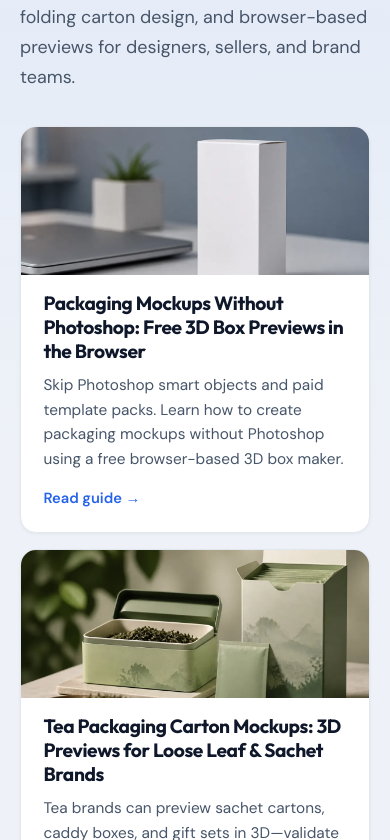
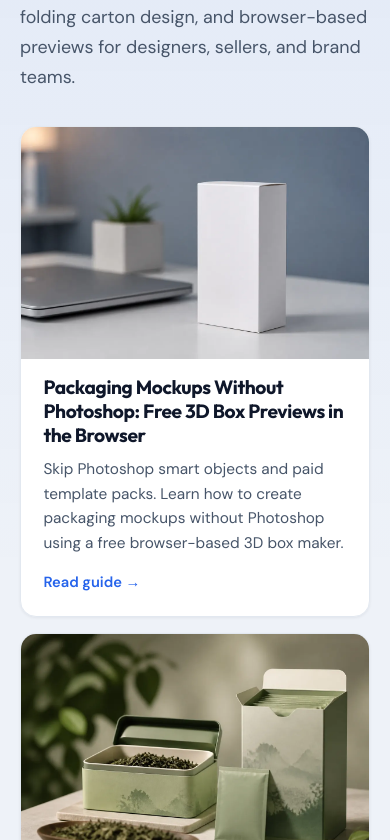
Before and after one commit to kashanshah/3dboxstudio, a Next.js app: page / in a window 390 px wide. Shown: the part 10784-11624 px from the top of the page. Built offline with nearby package versions, Linux system fonts and the light colour scheme; no server answers.

Commit message:
Show full blog thumbnails without cropping on mobile
Use the images’ native 3:2 aspect ratio with object-fit: contain and
drop max-height crops so listing and hero images stay fully visible.

Co-authored-by: Syed Kashan Ali Shah <kashanshah@hotmail.com>

```diff
--- a/src/landing.css
+++ b/src/landing.css
@@ -1859,7 +1859,6 @@
   display: block;
   margin: -1.35rem -1.4rem 1rem;
   text-decoration: none;
-  overflow: hidden;
   line-height: 0;
 }
 
@@ -1867,9 +1866,8 @@
   display: block;
   width: 100%;
   height: auto;
-  aspect-ratio: 16 / 9;
-  max-height: 200px;
-  object-fit: cover;
+  aspect-ratio: 3 / 2;
+  object-fit: contain;
   object-position: center;
   background: linear-gradient(145deg, #e8edf4 0%, #d5dde8 100%);
 }
@@ -1886,19 +1884,10 @@
 .blog-post-hero-image {
   display: block;
   width: 100%;
-  max-height: min(52vh, 420px);
-  object-fit: cover;
-}
-
-@media (max-width: 640px) {
-  .blog-index-thumb {
-    aspect-ratio: 2 / 1;
-    max-height: 148px;
-  }
-
-  .blog-post-hero-image {
-    max-height: min(36vh, 220px);
-  }
+  height: auto;
+  aspect-ratio: 3 / 2;
+  object-fit: contain;
+  object-position: center;
 }
 
 .blog-index-card .faq-item-category {
```
